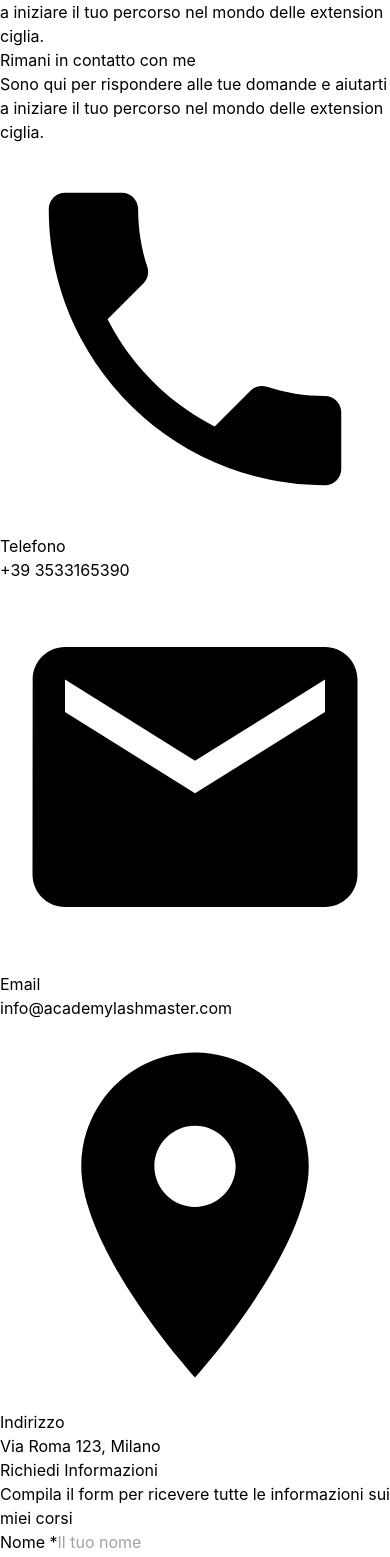
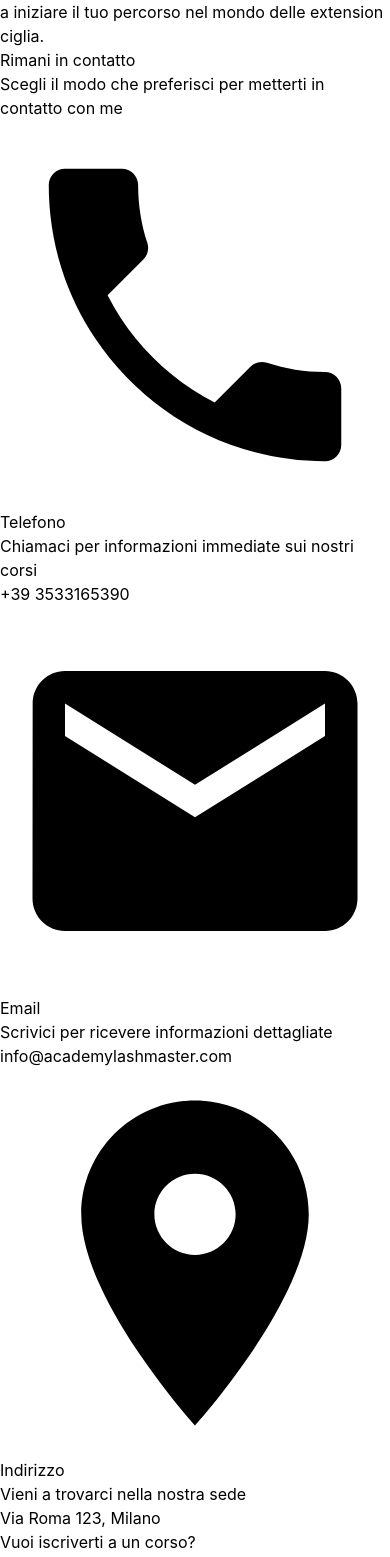
Before and after one commit to nemowebagency/academylashmaster, a React (Vite) app: page /contatti in a window 390 px wide. Shown: the part 424-1981 px from the top of the page. Built offline with nearby package versions, Linux system fonts and the light colour scheme; a web font is replaced by a local one.

Commit message:
link e anchor

```diff
--- a/src/components/ContactForm.tsx
+++ b/src/components/ContactForm.tsx
@@ -3,6 +3,7 @@ import { ArrowRight } from 'lucide-react'
 
 interface ContactFormProps {
   variant?: 'default' | 'modal'
+  theme?: 'light' | 'dark'
   onClose?: () => void
   onSubmit?: (formData: FormData) => void
 }
@@ -16,6 +17,7 @@ interface FormData {
 
 const ContactForm: React.FC<ContactFormProps> = ({
   variant = 'default',
+  theme = 'light',
   onClose,
   onSubmit
 }) => {
@@ -55,63 +57,64 @@ const ContactForm: React.FC<ContactFormProps> = ({
 
   // Default form styling
   if (variant === 'default') {
+    const isDark = theme === 'dark';
     return (
-      <div className="bg-white rounded-2xl sm:rounded-3xl p-6 sm:p-8 shadow-lg border border-gray-200">
+      <div className={`${isDark ? 'bg-gray-900' : 'bg-white'} rounded-2xl sm:rounded-3xl p-6 sm:p-8 shadow-lg border ${isDark ? 'border-gray-700' : 'border-gray-200'}`}>
         <div className="mb-6 sm:mb-8">
-          <h3 className="text-2xl sm:text-3xl font-bold text-black mb-3 sm:mb-4">Richiedi Informazioni</h3>
-          <p className="text-base sm:text-lg text-black font-light">Compila il form per ricevere tutte le informazioni sui miei corsi</p>
+          <h3 className={`text-2xl sm:text-3xl font-bold ${isDark ? 'text-white' : 'text-black'} mb-3 sm:mb-4`}>Richiedi Informazioni</h3>
+          <p className={`text-base sm:text-lg ${isDark ? 'text-gray-300' : 'text-black'} font-light`}>Compila il form per ricevere tutte le informazioni sui miei corsi</p>
         </div>
 
         <form onSubmit={handleFormSubmit} className="space-y-4 sm:space-y-6">
           <div className="grid sm:grid-cols-1 md:grid-cols-2 gap-4 sm:gap-6">
             <div className="relative z-10">
-              <label className="block text-black text-sm font-medium mb-2">Nome *</label>
+              <label className={`block ${isDark ? 'text-white' : 'text-black'} text-sm font-medium mb-2`}>Nome *</label>
               <input
                 type="text"
                 name="name"
                 value={formData.name}
                 onChange={handleInputChange}
                 required
-                className="w-full px-3 sm:px-4 py-2 sm:py-3 bg-white border border-gray-300 rounded-lg sm:rounded-xl text-black placeholder-gray-500 focus:outline-none focus:border-black transition-colors text-sm sm:text-base"
+                className={`w-full px-3 sm:px-4 py-2 sm:py-3 ${isDark ? 'bg-gray-800 border-gray-700 text-white placeholder-gray-400 focus:border-white' : 'bg-white border-gray-300 text-black placeholder-gray-500 focus:border-black'} border rounded-lg sm:rounded-xl focus:outline-none transition-colors text-sm sm:text-base`}
                 placeholder="Il tuo nome"
               />
             </div>
 
             <div className="relative z-10">
-              <label className="block text-black text-sm font-medium mb-2">Email *</label>
+              <label className={`block ${isDark ? 'text-white' : 'text-black'} text-sm font-medium mb-2`}>Email *</label>
               <input
                 type="email"
                 name="email"
                 value={formData.email}
                 onChange={handleInputChange}
                 required
-                className="w-full px-3 sm:px-4 py-2 sm:py-3 bg-white border border-gray-300 rounded-lg sm:rounded-xl text-black placeholder-gray-500 focus:outline-none focus:border-black transition-colors text-sm sm:text-base"
+                className={`w-full px-3 sm:px-4 py-2 sm:py-3 ${isDark ? 'bg-gray-800 border-gray-700 text-white placeholder-gray-400 focus:border-white' : 'bg-white border-gray-300 text-black placeholder-gray-500 focus:border-black'} border rounded-lg sm:rounded-xl focus:outline-none transition-colors text-sm sm:text-base`}
                 placeholder="la.tua@email.com"
               />
             </div>
           </div>
 
           <div className="relative z-10">
-            <label className="block text-black text-sm font-medium mb-2">Telefono</label>
+            <label className={`block ${isDark ? 'text-white' : 'text-black'} text-sm font-medium mb-2`}>Telefono</label>
             <input
               type="tel"
               name="phone"
               value={formData.phone}
               onChange={handleInputChange}
-              className="w-full px-3 sm:px-4 py-2 sm:py-3 bg-white border border-gray-300 rounded-lg sm:rounded-xl text-black placeholder-gray-500 focus:outline-none focus:border-black transition-colors text-sm sm:text-base"
+              className={`w-full px-3 sm:px-4 py-2 sm:py-3 ${isDark ? 'bg-gray-800 border-gray-700 text-white placeholder-gray-400 focus:border-white' : 'bg-white border-gray-300 text-black placeholder-gray-500 focus:border-black'} border rounded-lg sm:rounded-xl focus:outline-none transition-colors text-sm sm:text-base`}
               placeholder="+39 123 456 7890"
             />
           </div>
 
           <div className="relative z-10">
-            <label className="block text-black text-sm font-medium mb-2">Messaggio *</label>
+            <label className={`block ${isDark ? 'text-white' : 'text-black'} text-sm font-medium mb-2`}>Messaggio *</label>
             <textarea
               name="message"
               value={formData.message}
               onChange={handleInputChange}
               required
               rows={4}
-              className="w-full px-3 sm:px-4 py-2 sm:py-3 bg-white border border-gray-300 rounded-lg sm:rounded-xl text-black placeholder-gray-500 focus:outline-none focus:border-black transition-colors resize-none text-sm sm:text-base"
+              className={`w-full px-3 sm:px-4 py-2 sm:py-3 ${isDark ? 'bg-gray-800 border-gray-700 text-white placeholder-gray-400 focus:border-white' : 'bg-white border-gray-300 text-black placeholder-gray-500 focus:border-black'} border rounded-lg sm:rounded-xl focus:outline-none transition-colors resize-none text-sm sm:text-base`}
               placeholder="Dimmi di più sui corsi che ti interessano..."
             />
           </div>
--- a/src/pages/Contatti.tsx
+++ b/src/pages/Contatti.tsx
@@ -1,4 +1,4 @@
-import { useState } from 'react';
+import { useState, useEffect } from 'react';
 import NeonCursor from '../components/NeonCursor';
 import Footer from '../components/Footer';
 import PromoScroll from '../components/PromoScroll';
@@ -14,6 +14,20 @@ const Contatti = () => {
     alert('Messaggio inviato! Ti contatteremo presto.');
   };
 
+  // Gestisce lo scroll automatico quando si arriva con l'hash #form
+  useEffect(() => {
+    const hash = window.location.hash;
+    if (hash === '#form') {
+      // Aspetta che il componente sia montato e poi scorre al form
+      setTimeout(() => {
+        const formElement = document.getElementById('form');
+        if (formElement) {
+          formElement.scrollIntoView({ behavior: 'smooth' });
+        }
+      }, 100);
+    }
+  }, []);
+
   return (
     <>
       <NeonCursor />
@@ -23,7 +37,69 @@ const Contatti = () => {
         <Navbar setShowContactForm={setShowContactForm} />
         <HeroContatti />
 
-        <section id="contatti" className="py-16 sm:py-20 lg:py-24 bg-white relative overflow-hidden">
+        {/* ===========================================
+            CARD CONTATTI SECTION - Sezione con card dei contatti in tre colonne
+            =========================================== */}
+        <section className="py-16 sm:py-20 lg:py-24 bg-white relative overflow-hidden">
+          <div className="w-[90%] mx-auto px-4 sm:px-6 lg:px-8">
+            <div className="text-center mb-12 sm:mb-16">
+              <h2 className="text-4xl sm:text-5xl md:text-6xl font-bold text-black mb-4 sm:mb-6">Rimani in contatto</h2>
+              <p className="text-lg sm:text-xl text-gray-600 font-light">Scegli il modo che preferisci per metterti in contatto con me</p>
+            </div>
+
+            <div className="grid grid-cols-1 md:grid-cols-3 gap-6 sm:gap-8">
+              {/* Card Telefono */}
+              <div className="bg-white p-6 sm:p-8 rounded-2xl shadow-lg hover:shadow-xl border border-gray-200 hover:border-gray-300 transition-all duration-300 ease-out hover:scale-105 text-center">
+                <div className="w-12 h-12 sm:w-14 sm:h-14 lg:w-16 lg:h-16 bg-gradient-to-br from-black to-black rounded-full flex items-center justify-center mx-auto mb-4 sm:mb-6">
+                  <svg className="w-6 h-6 sm:w-7 sm:h-7 lg:w-8 lg:h-8 text-white" fill="currentColor" viewBox="0 0 24 24">
+                    <path d="M6.62 10.79c1.44 2.83 3.76 5.14 6.59 6.59l2.2-2.2c.27-.27.67-.36 1.02-.24 1.12.37 2.33.57 3.57.57.55 0 1 .45 1 1V20c0 .55-.45 1-1 1-9.39 0-17-7.61-17-17 0-.55.45-1 1-1h3.5c.55 0 1 .45 1 1 0 1.25.2 2.45.57 3.57.11.35.03.74-.25 1.02l-2.2 2.2z"/>
+                  </svg>
+                </div>
+                <h3 className="text-2xl sm:text-3xl lg:text-4xl font-bold text-black mb-3 sm:mb-4">Telefono</h3>
+                <p className="text-gray-600 text-sm sm:text-base mb-4 sm:mb-6">Chiamaci per informazioni immediate sui nostri corsi</p>
+                <a
+                  href="tel:+393533165390"
+                  className="text-black font-medium text-sm sm:text-base hover:text-gray-600 transition-colors duration-300"
+                >
+                  +39 3533165390
+                </a>
+              </div>
+
+              {/* Card Email */}
+              <div className="bg-white p-6 sm:p-8 rounded-2xl shadow-lg hover:shadow-xl border border-gray-200 hover:border-gray-300 transition-all duration-300 ease-out hover:scale-105 text-center">
+                <div className="w-12 h-12 sm:w-14 sm:h-14 lg:w-16 lg:h-16 bg-gradient-to-br from-black to-black rounded-full flex items-center justify-center mx-auto mb-4 sm:mb-6">
+                  <svg className="w-6 h-6 sm:w-7 sm:h-7 lg:w-8 lg:h-8 text-white" fill="currentColor" viewBox="0 0 24 24">
+                    <path d="M20 4H4c-1.1 0-1.99.9-1.99 2L2 18c0 1.1.9 2 2 2h16c1.1 0 2-.9 2-2V6c0-1.1-.9-2-2-2zm0 4l-8 5-8-5V6l8 5 8-5v2z"/>
+                  </svg>
+                </div>
+                <h3 className="text-2xl sm:text-3xl lg:text-4xl font-bold text-black mb-3 sm:mb-4">Email</h3>
+                <p className="text-gray-600 text-sm sm:text-base mb-4 sm:mb-6">Scrivici per ricevere informazioni dettagliate</p>
+                <a
+                  href="mailto:info@academylashmaster.com"
+                  className="text-black font-medium text-sm sm:text-base hover:text-gray-600 transition-colors duration-300"
+                >
+                  info@academylashmaster.com
+                </a>
+              </div>
+
+              {/* Card Indirizzo */}
+              <div className="bg-white p-6 sm:p-8 rounded-2xl shadow-lg hover:shadow-xl border border-gray-200 hover:border-gray-300 transition-all duration-300 ease-out hover:scale-105 text-center">
+                <div className="w-12 h-12 sm:w-14 sm:h-14 lg:w-16 lg:h-16 bg-gradient-to-br from-black to-black rounded-full flex items-center justify-center mx-auto mb-4 sm:mb-6">
+                  <svg className="w-6 h-6 sm:w-7 sm:h-7 lg:w-8 lg:h-8 text-white" fill="currentColor" viewBox="0 0 24 24">
+                    <path d="M12 2C8.13 2 5 5.13 5 9c0 5.25 7 13 7 13s7-7.75 7-13c0-3.87-3.13-7-7-7zm0 9.5c-1.38 0-2.5-1.12-2.5-2.5s1.12-2.5 2.5-2.5 2.5 1.12 2.5 2.5-1.12 2.5-2.5 2.5z"/>
+                  </svg>
+                </div>
+                <h3 className="text-2xl sm:text-3xl lg:text-4xl font-bold text-black mb-3 sm:mb-4">Indirizzo</h3>
+                <p className="text-gray-600 text-sm sm:text-base mb-4 sm:mb-6">Vieni a trovarci nella nostra sede</p>
+                <div className="text-black font-medium text-sm sm:text-base">
+                  Via Roma 123, Milano
+                </div>
+              </div>
+            </div>
+          </div>
+        </section>
+
+        <section id="form" className="py-16 sm:py-20 lg:py-24 bg-black relative overflow-hidden">
         <div className="w-[90%] mx-auto px-4 sm:px-6 lg:px-8 relative z-10">
           {/* Main Content - Grid Layout */}
           <div className="grid lg:grid-cols-2 gap-12 sm:gap-16 lg:gap-24 items-start">
@@ -31,8 +107,8 @@ const Contatti = () => {
             <div>
               {/* Section Header */}
               <div className="mb-8 sm:mb-12">
-                <h3 className="text-4xl sm:text-5xl md:text-6xl font-bold text-black mb-4 sm:mb-6">Rimani in contatto con me</h3>
-                <p className="text-lg sm:text-xl text-gray-600 font-light leading-relaxed text-justify" style={{textAlignLast: 'left'}}>Sono qui per rispondere alle tue domande e aiutarti a iniziare il tuo percorso nel mondo delle extension ciglia.</p>
+                <h3 className="text-4xl sm:text-5xl md:text-6xl font-bold text-white mb-4 sm:mb-6">Vuoi iscriverti a un corso?</h3>
+                <p className="text-lg sm:text-xl text-gray-300 font-light leading-relaxed text-justify" style={{textAlignLast: 'left'}}>Compila il modulo per richiedere informazioni sui corsi o per qualsiasi altro tipo di domanda</p>
               </div>
 
               {/* Contact Info */}
@@ -44,8 +120,8 @@ const Contatti = () => {
                   </svg>
                 </div>
                 <div>
-                  <h4 className="text-lg sm:text-xl font-semibold text-black mb-1">Telefono</h4>
-                  <p className="text-gray-600 text-sm sm:text-base">+39 3533165390</p>
+                  <h4 className="text-lg sm:text-xl font-semibold text-white mb-1">Telefono</h4>
+                  <p className="text-gray-300 text-sm sm:text-base">+39 3533165390</p>
                 </div>
               </div>
 
@@ -56,8 +132,8 @@ const Contatti = () => {
                   </svg>
                 </div>
                 <div>
-                  <h4 className="text-lg sm:text-xl font-semibold text-black mb-1">Email</h4>
-                  <p className="text-gray-600 text-sm sm:text-base">info@academylashmaster.com</p>
+                  <h4 className="text-lg sm:text-xl font-semibold text-white mb-1">Email</h4>
+                  <p className="text-gray-300 text-sm sm:text-base">info@academylashmaster.com</p>
                 </div>
               </div>
 
@@ -68,15 +144,15 @@ const Contatti = () => {
                   </svg>
                 </div>
                 <div>
-                  <h4 className="text-lg sm:text-xl font-semibold text-black mb-1">Indirizzo</h4>
-                  <p className="text-gray-600 text-sm sm:text-base">Via Roma 123, Milano</p>
+                  <h4 className="text-lg sm:text-xl font-semibold text-white mb-1">Indirizzo</h4>
+                  <p className="text-gray-300 text-sm sm:text-base">Via Roma 123, Milano</p>
                 </div>
               </div>
               </div>
             </div>
 
             {/* Right - Contact Form */}
-            <ContactForm variant="default" onSubmit={handleFormSubmit} />
+            <ContactForm variant="default" theme="light" onSubmit={handleFormSubmit} />
           </div>
         </div>
       </section>
```
Also changed, not shown: src/components/Navbar.tsx (+7 -9 lines), src/pages/Corsi.tsx (+17 -16 lines), src/pages/Home.tsx (+14 -13 lines).
